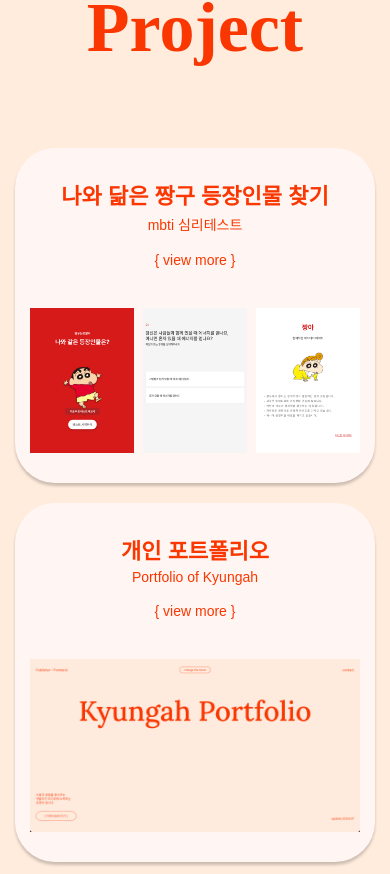
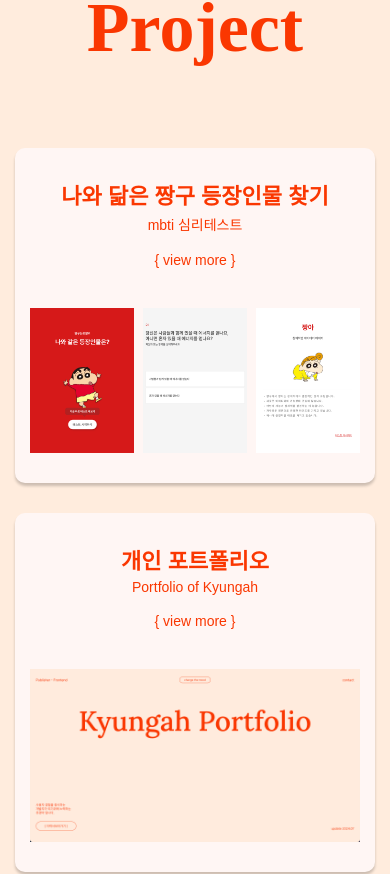
Before and after one commit to UKYUNGAH/kyungah-portfolio, a React (Create React App) app: page / in a window 390 px wide. Shown: the part 2760-3634 px from the top of the page. Built offline with nearby package versions, Linux system fonts and the light colour scheme; a web font is replaced by a local one.

Commit message:
STYLE : 모바일 반응형 스타일 80% 완료

```diff
--- a/src/App.css
+++ b/src/App.css
@@ -290,8 +290,9 @@
 .project li {
     display: flex;
     width: 100%;
-    margin-bottom: 20px;
+    margin-bottom: 30px;
     z-index: 1;
+    position: relative;
 }
 
 .project li.li1 {
@@ -306,7 +307,7 @@
     position: relative;
     width: 48%;
     background: #fff6f4;
-    border-radius: 40px;
+    border-radius: 10px;
     padding: 30px 40px;
     box-shadow: 0px 3px 3px rgba(0, 0, 0, 0.2);
 }
@@ -343,8 +344,7 @@
     width: 100%;
     height: 100%;
     background: #f6eae7;
-    /* backdrop-filter: blur(10px); */
-    border-radius: 40px;
+    border-radius: 10px;
     text-align: center;
 }
 .project .inner {
```
